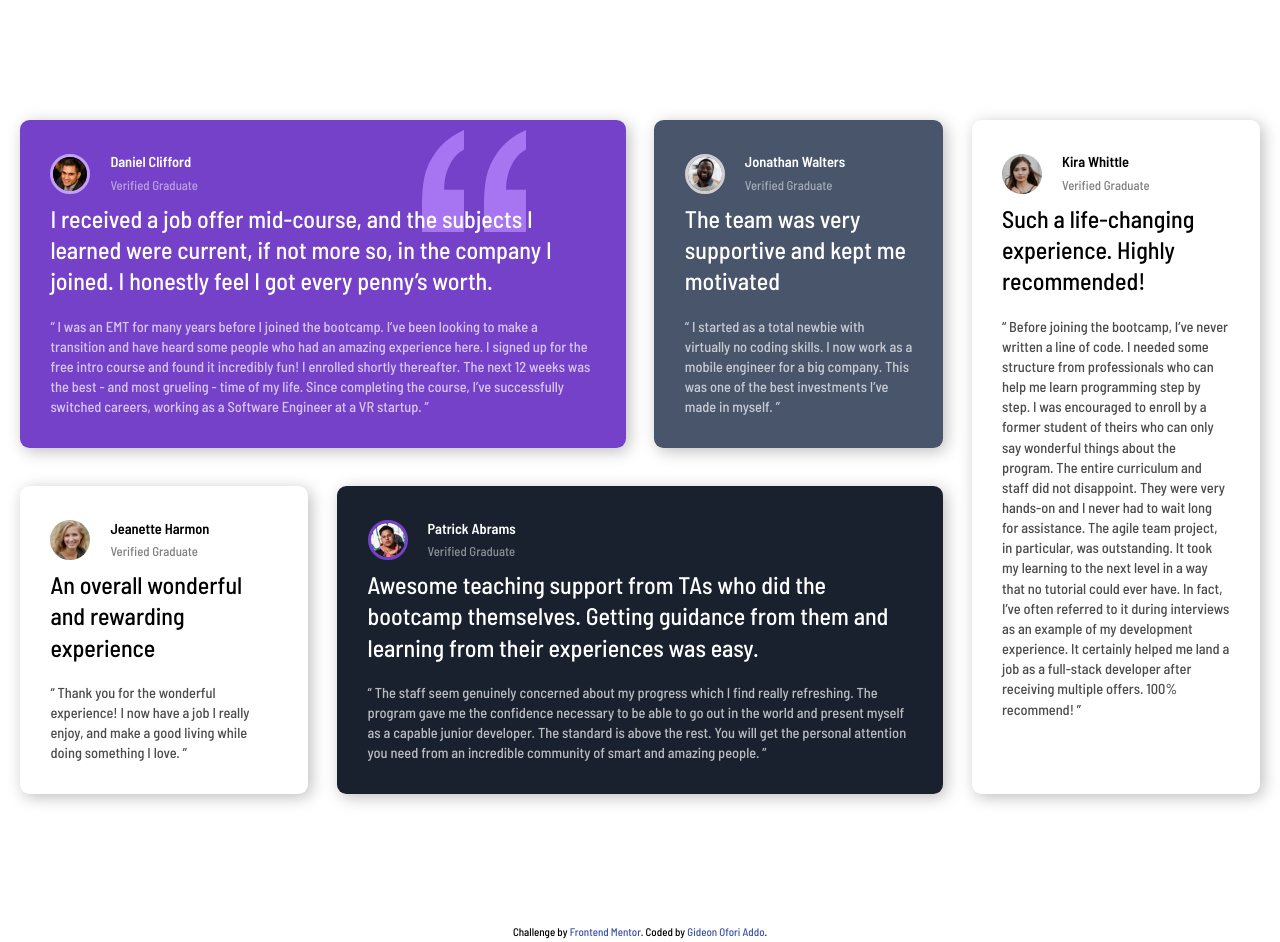
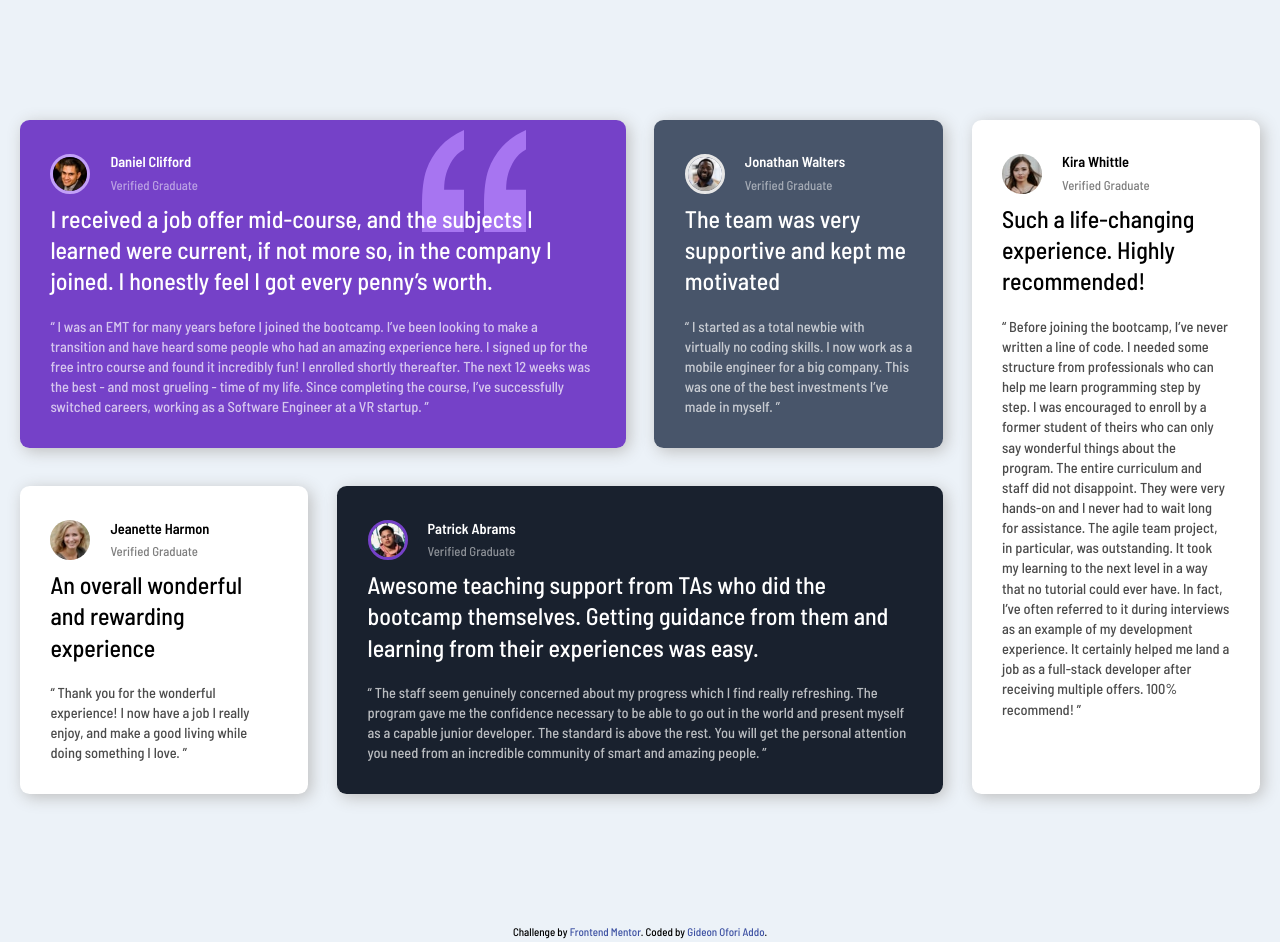
Before and after one commit to wuzgood98/Testimonial-Grid-Section, a plain HTML site: page index.html in a window 1280 px wide. Drawn offline with Linux system fonts and the light colour scheme.

Commit message:
Initial commit

```diff
--- a/style.css
+++ b/style.css
@@ -7,7 +7,7 @@
     --light: hsl(0, 0%, 100%);
     /* Neutral */
     --light-purple: hsl(263, 87%, 80%);
-    --light-gray: hsl(0, 0%, 81%);
+    --light-gray: hsl(0, 0%, 90%);
     --light-grayish-blue: hsl(210, 46%, 95%);
 }
 
@@ -18,6 +18,7 @@
 }
 
 body {
+    background: var(--light-grayish-blue);
     font-family: 'Barlow Semi Condensed', sans-serif;
     font-size: .8rem;
     line-height: 1.7;
```
